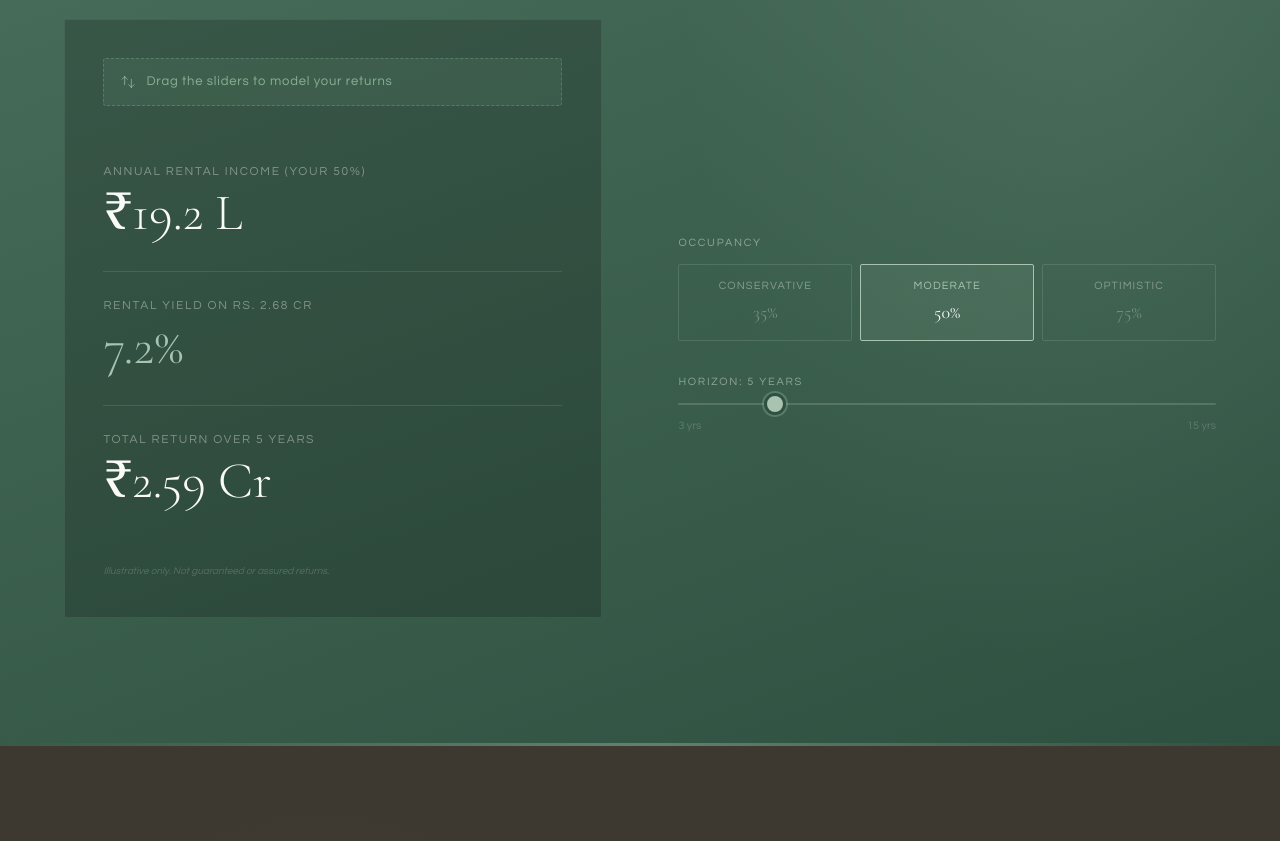
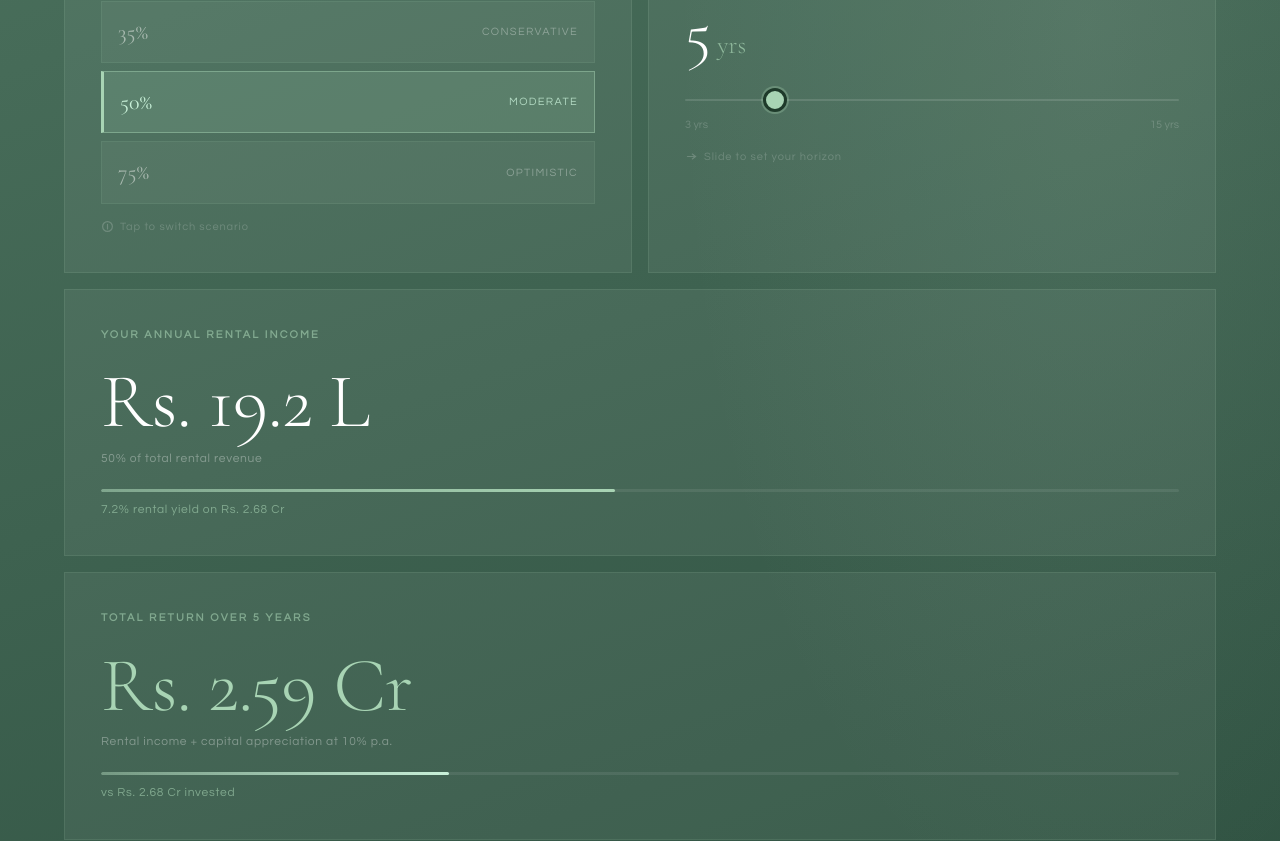
Before and after one commit to Abhi011999/ganapati-air-landing, a Next.js app: page / in a window 1280 px wide. Shown: the part 6580-7421 px from the top of the page. Built offline with nearby package versions, Linux system fonts and the light colour scheme.

Commit message:
feat: calculator bento redesign — live animated numbers, occupancy tab cards, progress bars, horizon large number, full-width income+total cards

```diff
--- a/app/globals.css
+++ b/app/globals.css
@@ -1966,3 +1966,219 @@ h1,h2,h3,h4,h5,h6 {
     padding: 20px 16px !important;
   }
 }
+
+/* ================================================================
+   CALCULATOR — BENTO REDESIGN
+   ================================================================ */
+.calc__header { max-width: 560px; margin-bottom: clamp(36px, 5vw, 64px); }
+
+.calc__bento {
+  display: grid;
+  grid-template-columns: 1fr 1fr;
+  grid-template-rows: auto auto;
+  gap: 16px;
+}
+
+/* Cards */
+.calc__card {
+  background: rgba(255,255,255,0.05);
+  border: 1px solid rgba(168,212,180,0.12);
+  padding: clamp(24px, 3vw, 36px);
+  position: relative;
+  overflow: hidden;
+  transition: border-color 0.3s ease, background 0.3s ease;
+}
+.calc__card::before {
+  content: '';
+  position: absolute;
+  top: 0; left: 0; right: 0;
+  height: 2px;
+  background: linear-gradient(90deg, transparent, rgba(168,212,180,0.4), transparent);
+  opacity: 0;
+  transition: opacity 0.3s ease;
+}
+.calc__card:hover { border-color: rgba(168,212,180,0.25); background: rgba(255,255,255,0.07); }
+.calc__card:hover::before { opacity: 1; }
+
+.calc__card-label {
+  font-size: 11px;
+  font-weight: 600;
+  text-transform: uppercase;
+  letter-spacing: 0.2em;
+  color: rgba(168,212,180,0.6);
+  margin-bottom: 20px;
+}
+
+/* Occupancy card */
+.calc__card--occ { grid-column: 1; grid-row: 1; }
+.calc__occ-tabs {
+  display: flex;
+  flex-direction: column;
+  gap: 8px;
+}
+.calc__occ-tab {
+  display: flex;
+  align-items: center;
+  justify-content: space-between;
+  padding: 12px 16px;
+  background: rgba(255,255,255,0.04);
+  border: 1px solid rgba(168,212,180,0.1);
+  cursor: pointer;
+  transition: all 0.2s ease;
+  text-align: left;
+}
+.calc__occ-tab:hover { background: rgba(168,212,180,0.08); border-color: rgba(168,212,180,0.25); }
+.calc__occ-tab.active {
+  background: rgba(168,212,180,0.15);
+  border-color: rgba(168,212,180,0.45);
+  border-left: 3px solid #A8D4B4;
+}
+.calc__occ-tab-pct {
+  font-family: var(--font-display);
+  font-size: 22px;
+  color: rgba(250,250,248,0.5);
+  transition: color 0.2s ease;
+}
+.calc__occ-tab.active .calc__occ-tab-pct { color: #C8F0D8; }
+.calc__occ-tab-name {
+  font-size: 11px;
+  text-transform: uppercase;
+  letter-spacing: 0.12em;
+  color: rgba(250,250,248,0.35);
+  transition: color 0.2s ease;
+}
+.calc__occ-tab.active .calc__occ-tab-name { color: rgba(200,240,216,0.8); }
+
+/* Horizon card */
+.calc__card--horizon { grid-column: 2; grid-row: 1; }
+.calc__horizon-num {
+  font-family: var(--font-display);
+  font-size: clamp(52px, 5vw, 80px);
+  font-weight: 300;
+  color: #ffffff;
+  line-height: 1;
+  margin-bottom: 20px;
+  transition: color 0.3s ease;
+}
+.calc__horizon-num span {
+  font-size: clamp(20px, 2vw, 28px);
+  color: rgba(168,212,180,0.7);
+  margin-left: 6px;
+}
+
+/* Income card — full width */
+.calc__card--income { grid-column: 1 / 3; grid-row: 2; }
+.calc__hero-num {
+  font-family: var(--font-display);
+  font-size: clamp(40px, 6vw, 80px);
+  font-weight: 300;
+  color: #ffffff;
+  line-height: 1;
+  margin-bottom: 8px;
+  letter-spacing: -0.01em;
+}
+.calc__hero-num--accent { color: #A8D4B4; }
+.calc__income-sub {
+  font-size: 12px;
+  color: rgba(250,250,248,0.35);
+  letter-spacing: 0.06em;
+  margin-bottom: 20px;
+}
+
+/* Total card — full width */
+.calc__card--total { grid-column: 1 / 3; grid-row: 3; }
+
+/* Progress bar */
+.calc__bar-wrap { margin-top: 4px; }
+.calc__bar-track {
+  height: 3px;
+  background: rgba(255,255,255,0.08);
+  border-radius: 2px;
+  overflow: hidden;
+  margin-bottom: 8px;
+}
+.calc__bar-fill {
+  height: 100%;
+  background: linear-gradient(90deg, rgba(168,212,180,0.5), #A8D4B4);
+  border-radius: 2px;
+  transition: width 0.6s cubic-bezier(0.25, 1, 0.5, 1);
+}
+.calc__bar-fill--accent {
+  background: linear-gradient(90deg, rgba(168,212,180,0.4), #C8F0D8);
+}
+.calc__bar-label {
+  font-size: 12px;
+  color: rgba(168,212,180,0.6);
+  letter-spacing: 0.06em;
+}
+
+/* Hint text */
+.calc__occ-hint {
+  display: flex;
+  align-items: center;
+  gap: 6px;
+  margin-top: 14px;
+  font-size: 11px;
+  color: rgba(250,250,248,0.2);
+  letter-spacing: 0.08em;
+}
+.calc__occ-hint svg {
+  width: 13px; height: 13px;
+  stroke: rgba(250,250,248,0.2);
+  flex-shrink: 0;
+}
+
+/* Disclaimer */
+.calc__disclaimer {
+  margin-top: 24px;
+  font-size: 11px;
+  color: rgba(250,250,248,0.2);
+  font-style: italic;
+  line-height: 1.7;
+  max-width: 640px;
+}
+
+/* Slider */
+.calc__slider {
+  -webkit-appearance: none; appearance: none;
+  width: 100%; height: 2px;
+  background: rgba(255,255,255,0.12);
+  outline: none; cursor: pointer; border-radius: 1px;
+  margin: 4px 0;
+}
+.calc__slider::-webkit-slider-thumb {
+  -webkit-appearance: none;
+  width: 24px; height: 24px; border-radius: 50%;
+  background: #A8D4B4;
+  cursor: pointer;
+  border: 3px solid #1E3A2A;
+  box-shadow: 0 0 0 2px rgba(168,212,180,0.3);
+  transition: transform 0.15s ease, box-shadow 0.15s ease;
+}
+.calc__slider::-webkit-slider-thumb:hover {
+  transform: scale(1.2);
+  box-shadow: 0 0 0 4px rgba(168,212,180,0.2);
+}
+.calc__slider::-moz-range-thumb {
+  width: 24px; height: 24px; border-radius: 50%;
+  background: #A8D4B4; cursor: pointer;
+  border: 3px solid #1E3A2A;
+}
+.calc__range-labels {
+  display: flex; justify-content: space-between;
+  font-size: 11px; color: rgba(250,250,248,0.2);
+  margin-top: 6px;
+}
+
+/* Mobile */
+@media (max-width: 600px) {
+  .calc__bento { grid-template-columns: 1fr; gap: 12px; }
+  .calc__card--occ    { grid-column: 1; grid-row: auto; }
+  .calc__card--horizon{ grid-column: 1; grid-row: auto; }
+  .calc__card--income { grid-column: 1; grid-row: auto; }
+  .calc__card--total  { grid-column: 1; grid-row: auto; }
+  .calc__hero-num { font-size: clamp(36px, 10vw, 56px); }
+  .calc__horizon-num { font-size: clamp(44px, 14vw, 64px); }
+  .calc__occ-tabs { gap: 6px; }
+  .calc__occ-tab-pct { font-size: 18px; }
+}
--- a/components/Calculator.tsx
+++ b/components/Calculator.tsx
@@ -1,11 +1,46 @@
 "use client";
 
-import { useState } from "react";
+import { useState, useEffect, useRef } from "react";
+
+function useAnimatedNumber(target: number, decimals = 0) {
+  const [display, setDisplay] = useState(target);
+  const frameRef = useRef<number>(0);
+  const startRef = useRef<number>(0);
+  const fromRef  = useRef<number>(target);
+
+  useEffect(() => {
+    fromRef.current = display;
+    startRef.current = performance.now();
+    const duration = 600;
+
+    const animate = (now: number) => {
+      const elapsed = now - startRef.current;
+      const t = Math.min(elapsed / duration, 1);
+      const eased = 1 - Math.pow(1 - t, 3);
+      const current = fromRef.current + (target - fromRef.current) * eased;
+      setDisplay(current);
+      if (t < 1) frameRef.current = requestAnimationFrame(animate);
+    };
+
+    cancelAnimationFrame(frameRef.current);
+    frameRef.current = requestAnimationFrame(animate);
+    return () => cancelAnimationFrame(frameRef.current);
+  // eslint-disable-next-line react-hooks/exhaustive-deps
+  }, [target]);
+
+  return decimals > 0 ? display.toFixed(decimals) : Math.round(display).toLocaleString("en-IN");
+}
 
 function fmt(n: number) {
-  if (n >= 10000000) return `₹${(n / 10000000).toFixed(2)} Cr`;
-  if (n >= 100000)   return `₹${(n / 100000).toFixed(1)} L`;
-  return `₹${n.toLocaleString("en-IN")}`;
+  if (n >= 10000000) return `${(n / 10000000).toFixed(2)} Cr`;
+  if (n >= 100000)   return `${(n / 100000).toFixed(1)} L`;
+  return n.toLocaleString("en-IN");
+}
+
+function fmtAnimated(n: number) {
+  if (n >= 10000000) return `${(n / 10000000).toFixed(2)} Cr`;
+  if (n >= 100000)   return `${(n / 100000).toFixed(1)} L`;
+  return n.toLocaleString("en-IN");
 }
 
 const OCC_STEPS = [
@@ -13,6 +48,33 @@ const OCC_STEPS = [
   { label: "Moderate",     sub: "50%", value: 50 },
   { label: "Optimistic",   sub: "75%", value: 75 },
 ];
+
+function LiveNumber({ value, prefix = "Rs.", suffix = "" }: { value: number; prefix?: string; suffix?: string }) {
+  const [display, setDisplay] = useState(value);
+  const frameRef = useRef<number>(0);
+  const fromRef  = useRef<number>(value);
+  const startRef = useRef<number>(0);
+
+  useEffect(() => {
+    fromRef.current = display;
+    startRef.current = performance.now();
+    const duration = 500;
+    const to = value;
+    const animate = (now: number) => {
+      const t = Math.min((now - startRef.current) / duration, 1);
+      const eased = 1 - Math.pow(1 - t, 3);
+      const cur = fromRef.current + (to - fromRef.current) * eased;
+      setDisplay(cur);
+      if (t < 1) frameRef.current = requestAnimationFrame(animate);
+    };
+    cancelAnimationFrame(frameRef.current);
+    frameRef.current = requestAnimationFrame(animate);
+    return () => cancelAnimationFrame(frameRef.current);
+  // eslint-disable-next-line react-hooks/exhaustive-deps
+  }, [value]);
+
+  return <>{prefix} {fmtAnimated(display)}{suffix}</>;
+}
 
 export default function Calculator() {
   const [occ, setOcc]     = useState(50);
@@ -27,74 +89,108 @@ export default function Calculator() {
   const futureValue = PRICE * Math.pow(1 + APPRATE / 100, years);
   const totalReturn = (ownerShare * years) + (futureValue - PRICE);
 
+  // Progress bar width for yield (max ~15%)
+  const yieldWidth = Math.min((yieldPct / 15) * 100, 100);
+  // Progress bar for total return vs price
+  const returnWidth = Math.min((totalReturn / (PRICE * 3)) * 100, 100);
+
   return (
     <section className="section calc" id="calculator">
       <div className="wrap">
+
         {/* Header */}
-        <div className="calc__header">
-          <span className="sec-tag reveal">Returns Calculator</span>
-          <h2 className="sec-title reveal-line" style={{ marginTop: 12 }}><span>Run<br/>the numbers.</span></h2>
-          <p className="sec-body reveal" style={{ marginTop: 16 }}>
-            Based on Rs. 21,000 avg nightly rate, 50/50 revenue split, 10% annual appreciation.
+        <div className="calc__header reveal">
+          <span className="sec-tag">Returns Calculator</span>
+          <h2 className="sec-title reveal-line" style={{ marginTop: 14 }}><span>Run the numbers.</span></h2>
+          <p className="sec-body" style={{ marginTop: 12, color: "rgba(250,250,248,0.55)" }}>
+            Drag the sliders. Watch your returns update live.
           </p>
         </div>
 
-        <div className="calc__inner">
-          {/* Results — shown FIRST on mobile, right side on desktop */}
-          <div className="calc__right reveal">
-            <div className="calc__drag-hint">
-              <svg viewBox="0 0 24 24" fill="none" stroke="currentColor" strokeWidth="1.5" strokeLinecap="round" strokeLinejoin="round"><path d="M7 16V4m0 0L3 8m4-4l4 4"/><path d="M17 8v12m0 0l4-4m-4 4l-4-4"/></svg>
-              <span>Drag the sliders to model your returns</span>
-            </div>
-            <div className="calc__big-num">
-              <div className="calc__big-label">Annual rental income (your 50%)</div>
-              <div className="calc__big-val">{fmt(ownerShare)}</div>
-            </div>
-            <div className="calc__divider" />
-            <div className="calc__big-num">
-              <div className="calc__big-label">Rental yield on Rs. 2.68 Cr</div>
-              <div className="calc__big-val calc__big-val--accent">{yieldPct.toFixed(1)}%</div>
-            </div>
-            <div className="calc__divider" />
-            <div className="calc__big-num">
-              <div className="calc__big-label">Total return over {years} years</div>
-              <div className="calc__big-val">{fmt(totalReturn)}</div>
-            </div>
-            <p className="calc__disclaimer">
-              Illustrative only. Not guaranteed or assured returns.
-            </p>
-          </div>
+        <div className="calc__bento">
 
-          {/* Controls — below results on mobile, left side on desktop */}
-          <div className="calc__left">
-            <div className="calc__group reveal">
-              <div className="calc__group-label">Occupancy</div>
-              <div className="calc__tabs">
+          {/* ── Card A: Occupancy selector ── */}
+          <div className="calc__card calc__card--occ reveal">
+            <div className="calc__card-label">Occupancy Rate</div>
+            <div className="calc__occ-tabs">
               {OCC_STEPS.map((s) => (
                 <button
                   key={s.value}
                   type="button"
-                    className={`calc__tab${occ === s.value ? " active" : ""}`}
+                  className={`calc__occ-tab${occ === s.value ? " active" : ""}`}
                   onClick={() => setOcc(s.value)}
                 >
-                    <span className="calc__tab-main">{s.label}</span>
-                    <span className="calc__tab-sub">{s.sub}</span>
+                  <span className="calc__occ-tab-pct">{s.sub}</span>
+                  <span className="calc__occ-tab-name">{s.label}</span>
                 </button>
               ))}
             </div>
+            <div className="calc__occ-hint">
+              <svg viewBox="0 0 16 16" fill="none" stroke="currentColor" strokeWidth="1.5" strokeLinecap="round">
+                <circle cx="8" cy="8" r="6"/><path d="M8 7v4M8 5.5v.5"/>
+              </svg>
+              Tap to switch scenario
+            </div>
           </div>
 
-            <div className="calc__group reveal">
-              <div className="calc__group-label">Horizon: {years} Years</div>
+          {/* ── Card B: Horizon slider ── */}
+          <div className="calc__card calc__card--horizon reveal">
+            <div className="calc__card-label">Investment Horizon</div>
+            <div className="calc__horizon-num">{years}<span>yrs</span></div>
             <input
               type="range" min={3} max={15} step={1} value={years}
               onChange={(e) => setYears(Number(e.target.value))}
               className="calc__slider"
             />
             <div className="calc__range-labels"><span>3 yrs</span><span>15 yrs</span></div>
+            <div className="calc__occ-hint">
+              <svg viewBox="0 0 16 16" fill="none" stroke="currentColor" strokeWidth="1.5" strokeLinecap="round">
+                <path d="M3 8h10M9 5l4 3-4 3"/>
+              </svg>
+              Slide to set your horizon
+            </div>
+          </div>
+
+          {/* ── Card C: Annual income (big hero number) ── */}
+          <div className="calc__card calc__card--income reveal">
+            <div className="calc__card-label">Your Annual Rental Income</div>
+            <div className="calc__hero-num">
+              <LiveNumber value={ownerShare} />
+            </div>
+            <div className="calc__income-sub">50% of total rental revenue</div>
+            {/* Live yield bar */}
+            <div className="calc__bar-wrap">
+              <div className="calc__bar-track">
+                <div className="calc__bar-fill" style={{ width: `${yieldWidth}%` }} />
+              </div>
+              <div className="calc__bar-label">
+                {yieldPct.toFixed(1)}% rental yield on Rs. 2.68 Cr
               </div>
             </div>
           </div>
+
+          {/* ── Card D: Total return ── */}
+          <div className="calc__card calc__card--total reveal">
+            <div className="calc__card-label">Total Return over {years} Years</div>
+            <div className="calc__hero-num calc__hero-num--accent">
+              <LiveNumber value={totalReturn} />
+            </div>
+            <div className="calc__income-sub">Rental income + capital appreciation at 10% p.a.</div>
+            <div className="calc__bar-wrap">
+              <div className="calc__bar-track">
+                <div className="calc__bar-fill calc__bar-fill--accent" style={{ width: `${returnWidth}%` }} />
+              </div>
+              <div className="calc__bar-label">
+                vs Rs. 2.68 Cr invested
+              </div>
+            </div>
+          </div>
+
+        </div>
+
+        <p className="calc__disclaimer reveal">
+          Illustrative projections only. Not guaranteed or assured returns. Actual returns depend on occupancy, market conditions, and operator performance.
+        </p>
       </div>
     </section>
   );
```
Lines whose indentation alone changed are shown as unchanged.
